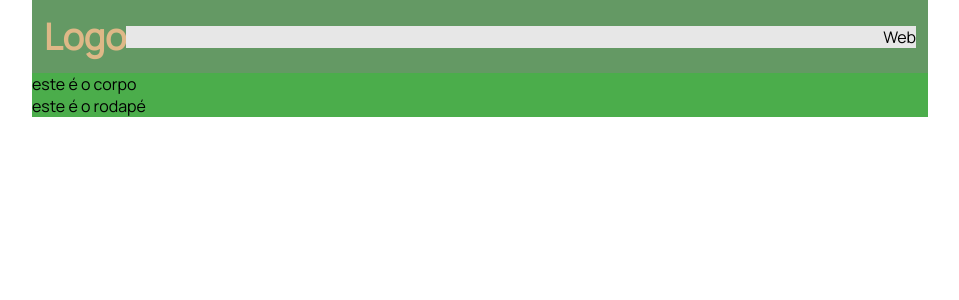
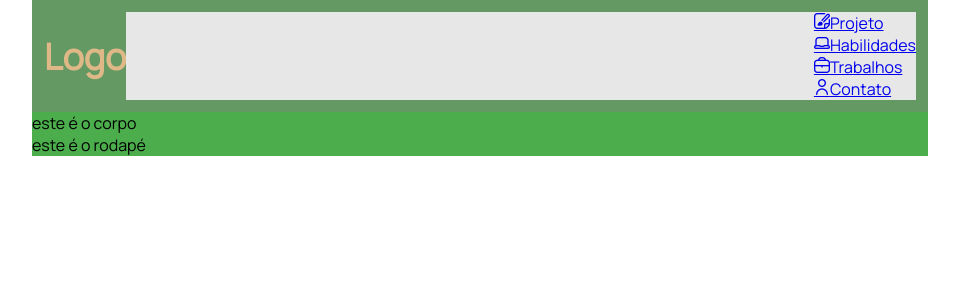
Before and after one commit to JordanoBaluz/portfolio1, a React (Create React App) app: page / in a window 1280 px wide. Shown: the top 300 px of the page, without its empty margins (160-1119 px from the left). Built offline with nearby package versions, Linux system fonts and the light colour scheme.

Commit message:
created the component for web menu

```diff
--- a/src/header/web/index.js
+++ b/src/header/web/index.js
@@ -1,7 +1,34 @@
 import React from "react";
 
 function Web() {
-  return <div>Web</div>;
+  return (
+    <div className="web">
+      <div className="web-option">
+        <a href="#project">
+          <i class="fi-rr-edit-alt option-icon"></i>
+          Projeto
+        </a>
+      </div>
+      <div className="web-option">
+        <a href="#skills">
+          <i class="fi-rr-laptop option-icon"></i>
+          Habilidades
+        </a>
+      </div>
+      <div className="web-option">
+        <a href="#work">
+          <i class="fi-rr-briefcase option-icon"></i>
+          Trabalhos
+        </a>
+      </div>
+      <div className="web-option">
+        <a href="#contact">
+          <i class="fi-rr-user option-icon"></i>
+          Contato
+        </a>
+      </div>
+    </div>
+  );
 }
 
 export default Web;
```
Also changed, not shown: src/header/web/web.css (added).
